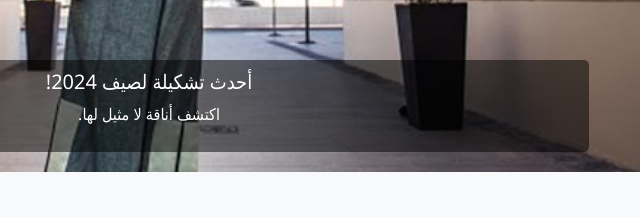
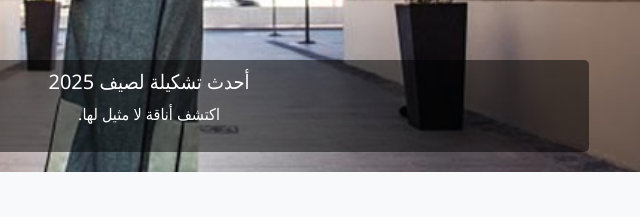
Before and after one commit to Ramy1hub/test, a plain HTML site: page index.html in a window 1280 px wide. Shown: the part 374-591 px from the top of the page, 491-1131 px from the left. Drawn offline with nearby package versions, Linux system fonts and the light colour scheme.

Commit message:
Update index.html

```diff
--- a/index.html
+++ b/index.html
@@ -42,7 +42,7 @@
                     <div class="carousel-item active">
                         <img src="images/slider-image.jpg" class="d-block w-100" alt="أحدث تشكيلة صيف 2024">
                         <div class="carousel-caption d-none d-md-block">
-                            <h5>أحدث تشكيلة لصيف 2024!</h5>
+                            <h5>أحدث تشكيلة لصيف 2025</h5>
                             <p>اكتشف أناقة لا مثيل لها.</p>
                         </div>
                     </div>
```
